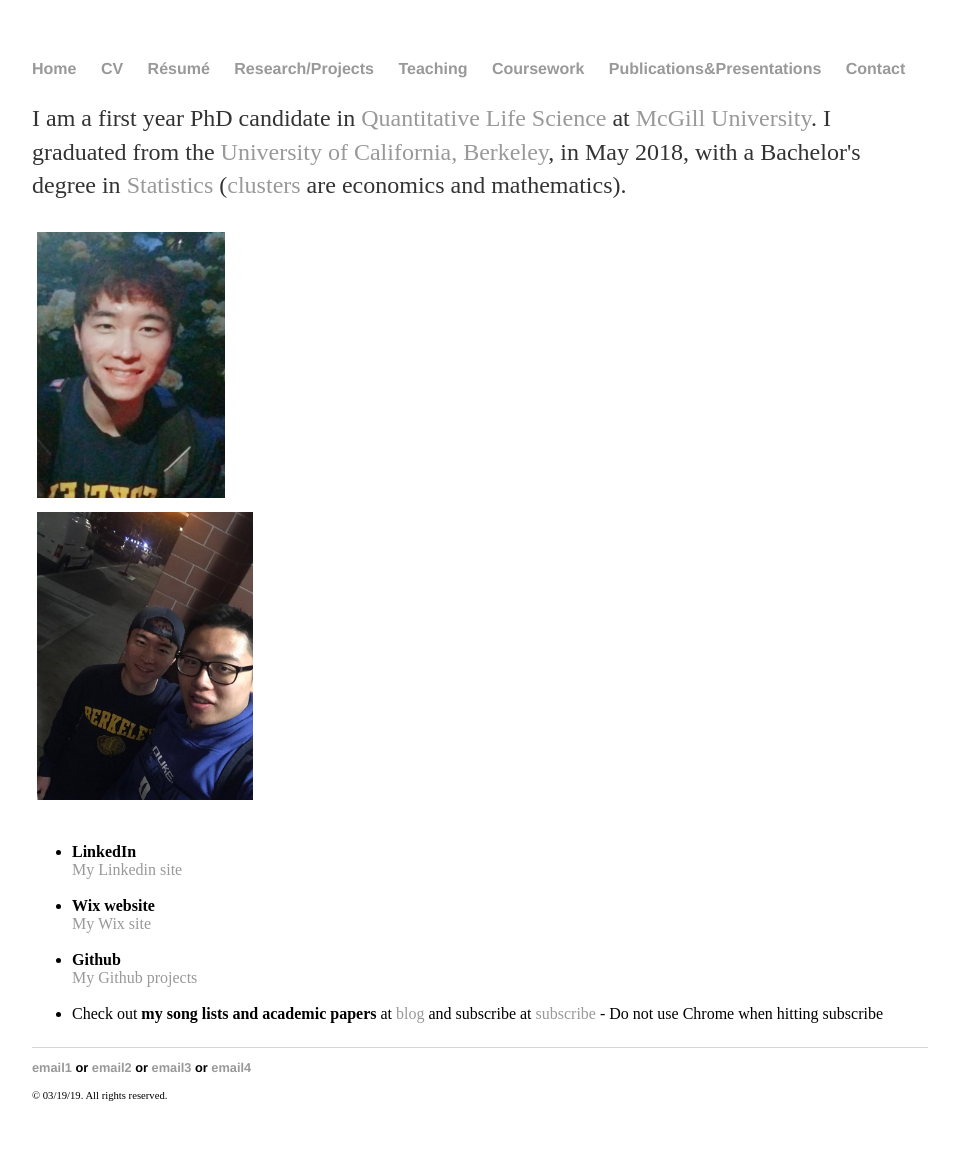
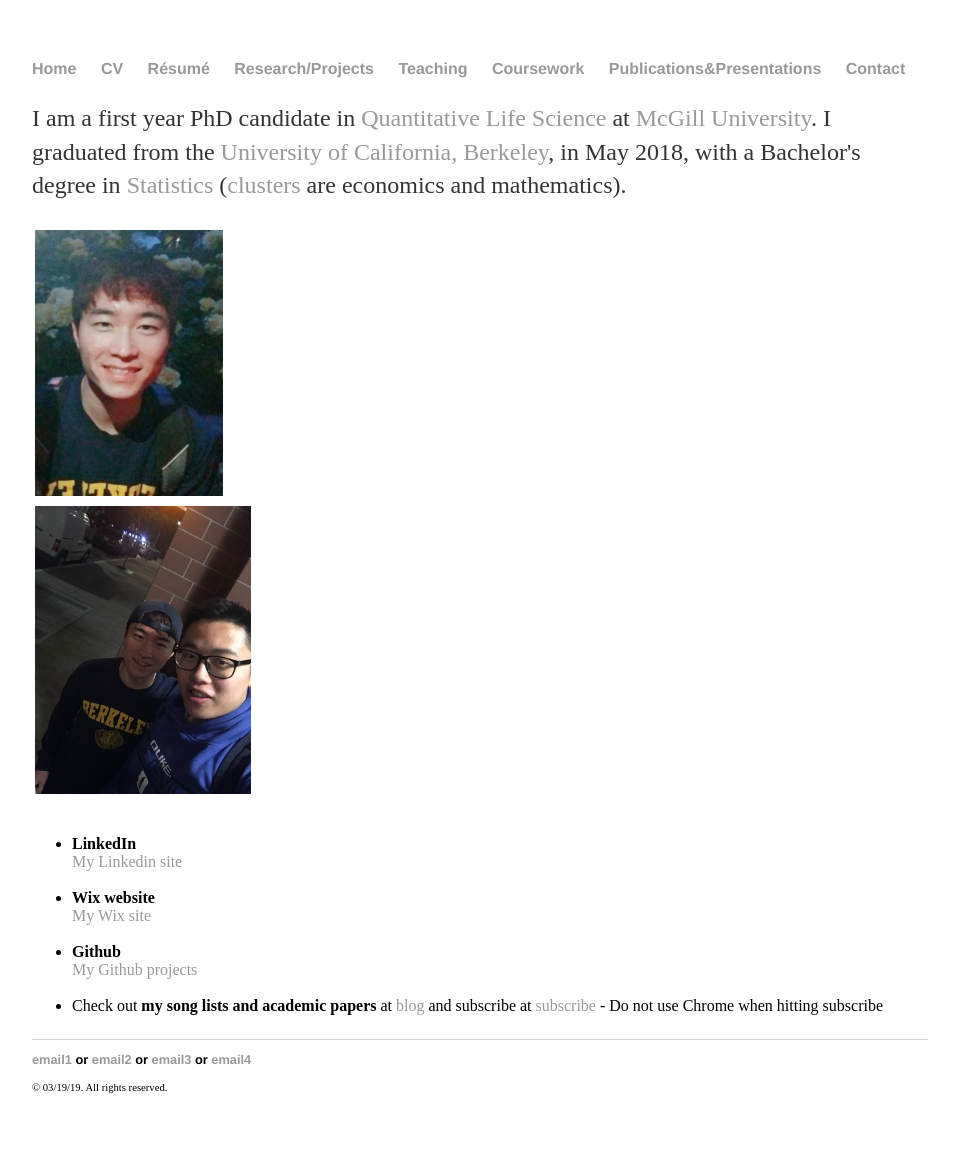
Before and after one commit to yjkweon24/yjkweon24.github.io, a Jekyll site: the page built from index.html, in a window 1280 px wide. Shown: the whole page, without its empty margins (160-1119 px from the left). Built offline with Jekyll 4.4.1, drawn with Linux system fonts in a browser that asks for light colours.

Commit message:
Update main.css

```diff
--- a/css/main.css
+++ b/css/main.css
@@ -45,7 +45,7 @@ ul.posts li {
 
 .column {
   float: left;
-  padding: 5px 5px 5px 5px;
+  padding: 3px;
 }
 
 .row::after {
```
